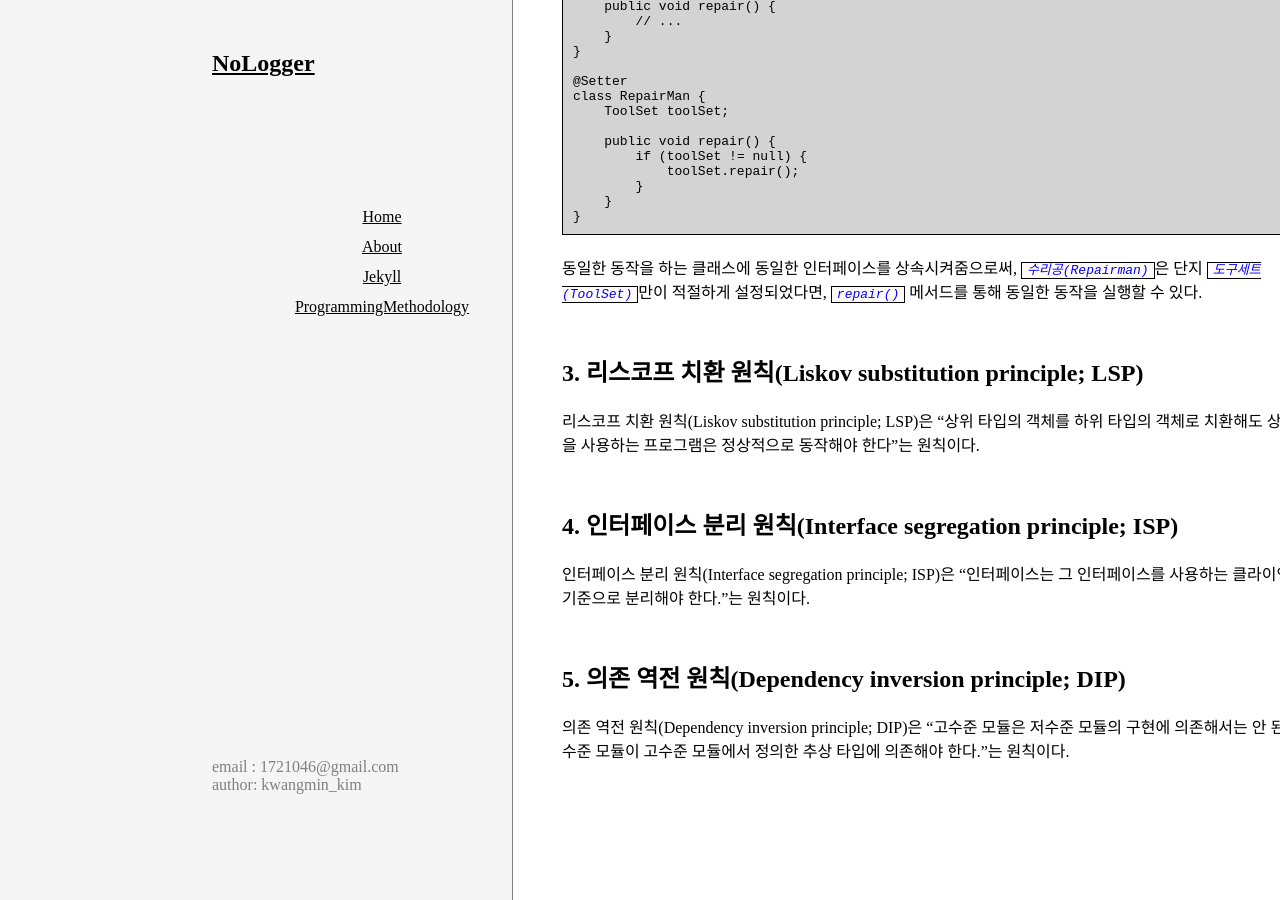
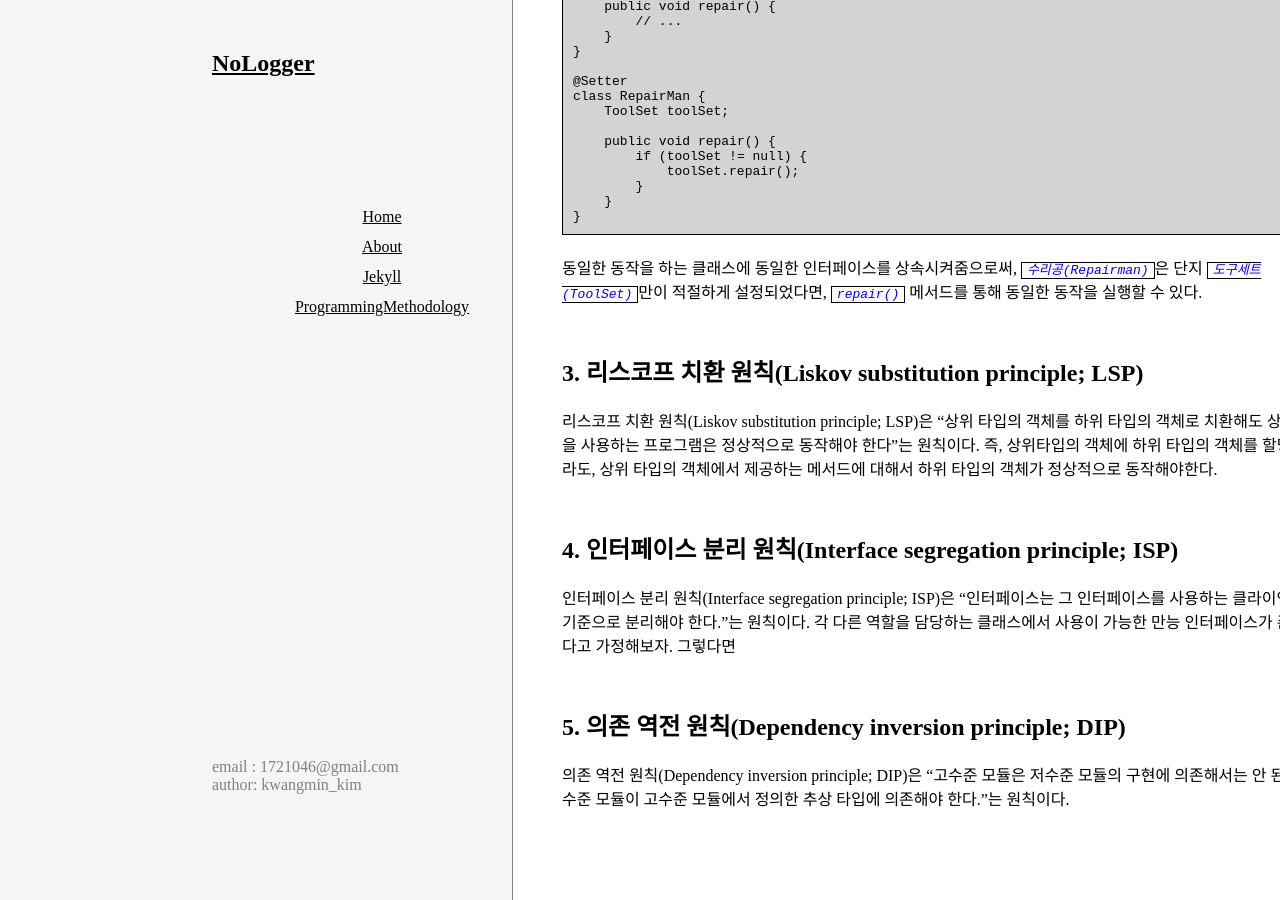
Before and after one commit to nologger/nologger.github.io, a Jekyll site: the page built from _posts/2022-12-27-SOLID-설계원칙.md, in a window 1280 px wide and 900 px high, scrolled down 1819 px. Built offline with Jekyll 4.4.1, drawn with Linux system fonts in a browser that asks for light colours; before the commit the page ends 2671 px from its top, so only the background shows below that.

Commit message:
update post

```diff
--- a/_posts/2022-12-27-SOLID-설계원칙.md
+++ b/_posts/2022-12-27-SOLID-설계원칙.md
@@ -109,11 +109,11 @@ class RepairMan {
 
 ## 3. 리스코프 치환 원칙(Liskov substitution principle; LSP)
 
-리스코프 치환 원칙(Liskov substitution principle; LSP)은 "상위 타입의 객체를 하위 타입의 객체로 치환해도 상위 타입을 사용하는 프로그램은 정상적으로 동작해야 한다"는 원칙이다.
+리스코프 치환 원칙(Liskov substitution principle; LSP)은 "상위 타입의 객체를 하위 타입의 객체로 치환해도 상위 타입을 사용하는 프로그램은 정상적으로 동작해야 한다"는 원칙이다. 즉, 상위타입의 객체에 하위 타입의 객체를 할당하더라도, 상위 타입의 객체에서 제공하는 메서드에 대해서 하위 타입의 객체가 정상적으로 동작해야한다.
 
 ## 4. 인터페이스 분리 원칙(Interface segregation principle; ISP)
 
-인터페이스 분리 원칙(Interface segregation principle; ISP)은 "인터페이스는 그 인터페이스를 사용하는 클라이언트를 기준으로 분리해야 한다."는 원칙이다.
+인터페이스 분리 원칙(Interface segregation principle; ISP)은 "인터페이스는 그 인터페이스를 사용하는 클라이언트를 기준으로 분리해야 한다."는 원칙이다. 각 다른 역할을 담당하는 클래스에서 사용이 가능한 만능 인터페이스가 존재한다고 가정해보자. 그렇다면
 
 ## 5. 의존 역전 원칙(Dependency inversion principle; DIP)
 
```
